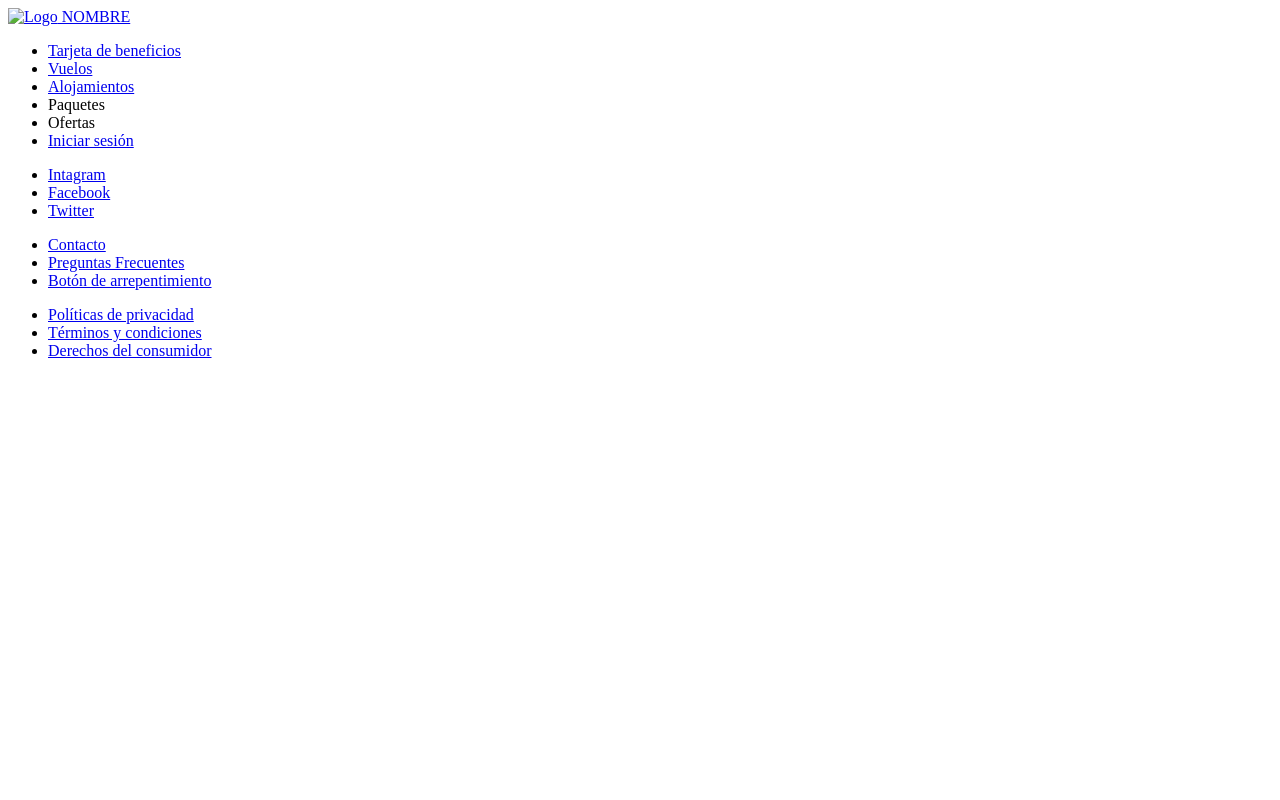
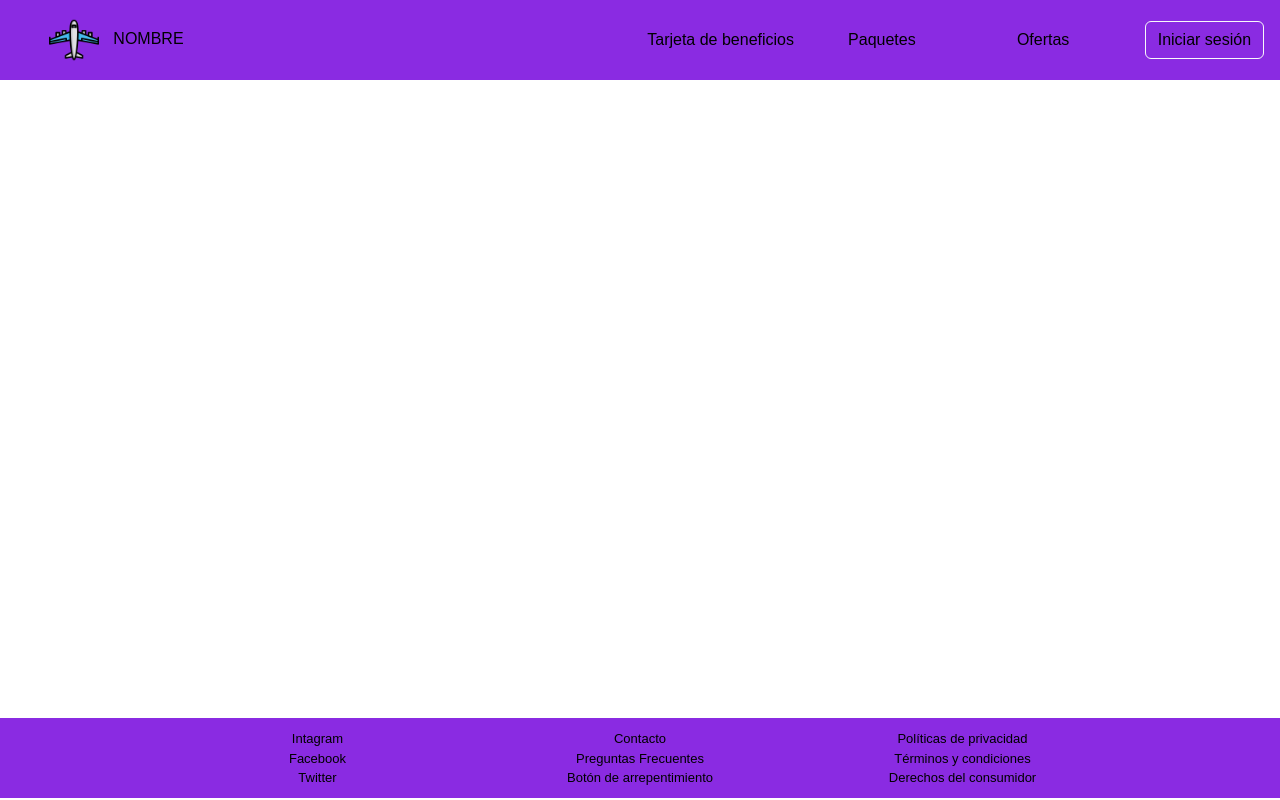
Before and after one commit to pilili101/america-tour, a plain HTML site: page index.html in a window 1280 px wide. Drawn offline with nearby package versions, Linux system fonts and the light colour scheme.

Commit message:
css header y footer

```diff
--- a/index.html
+++ b/index.html
@@ -4,59 +4,62 @@
 <head>
     <meta charset="UTF-8">
     <meta name="viewport" content="width=device-width, initial-scale=1.0">
+    <link href="https://cdn.jsdelivr.net/npm/bootstrap@5.3.3/dist/css/bootstrap.min.css" rel="stylesheet"
+        integrity="sha384-QWTKZyjpPEjISv5WaRU9OFeRpok6YctnYmDr5pNlyT2bRjXh0JMhjY6hW+ALEwIH" crossorigin="anonymous">
     <link rel="stylesheet" href="/style.css">
     <title>Document</title>
 </head>
 
 <body>
 
-    <div class="container">
+    <div class="wrapper">
         <header class="header">
-            <div class="box-logo">
-                <a class="logo" href="#">
-                    <img src="" alt="Logo" width="" height="" class="">
+
+            <ul>
+                <li class="box-logo">
+                    <a class="logo" href="./index.html">
+                        <img src="./klipartz.com.png" alt="Logo" width="50px" height="50px" class="img-logo">
                         NOMBRE
                     </a>
-            </div>
-            <nav class="nav">
-                <ul>
+                </li>
                 <li><a href="#">Tarjeta de beneficios</a></li>
-                    <li><a href="#">Vuelos</a></li>
-                    <li><a href="#">Alojamientos</a></li>
-                    <li><a href="#"></a>Paquetes</li>
-                    <li><a href="#"></a>Ofertas</li>
+                <li><a href="#">Paquetes</a></li>
+                <li><a href="#">Ofertas</a></li>
                 <!-- boton iniciar sesion -->
-                    <li class="btn-sesion"><a href="#">Iniciar sesión</a></li>
+                <li><a href="#" class="btn-sesion btn btn-outline-light">Iniciar sesión</a></li>
             </ul>
-            </nav>
         </header>
 
+        <main>
+            <section class="">
 
+            </section>
+            <section class="">
 
-        <footer>
-            <div>
-                <section>
+            </section>
+        </main>
+
+        <footer class="footer">
             <ul>
-                        <li><a href="#">Intagram</a></li>
-                        <li><a href="#">Facebook</a></li>
-                        <li><a href="#">Twitter</a></li>
+                <li>
+                    <a href="#">Intagram</a><br>
+                    <a href="#">Facebook</a><br>
+                    <a href="#">Twitter</a>
+                </li>
+
+                <li>
+                    <a href="#">Contacto</a><br>
+                    <a href="#">Preguntas Frecuentes</a><br>
+                    <a href="#">Botón de arrepentimiento</a>
+                </li>
+
+                <li>
+                    <a href="#">Políticas de privacidad</a><br>
+                    <a href="#">Términos y condiciones</a><br>
+                    <a href="#">Derechos del consumidor</a>
+                </li>
             </ul>
-                </section>
-                <section>
-                    <ul>
-                        <li><a href="#">Contacto</a></li>
-                        <li><a href="#">Preguntas Frecuentes</a></li>
-                        <li><a href="#">Botón de arrepentimiento</a></li>
-                    </ul>
-                </section>
-                <section>
-                    <ul>
-                        <li><a href="#">Políticas de privacidad</a></li>
-                        <li><a href="#">Términos y condiciones</a></li>
-                        <li><a href="#">Derechos del consumidor</a></li>
-                    </ul>
-                </section>
-            </div>
+
         </footer>
     </div>
 
--- a/style.css
+++ b/style.css
@@ -0,0 +1,90 @@
+body,
+html {
+    margin: 0;
+    padding: 0;
+    font-family: Arial, Helvetica, sans-serif;
+}
+
+.wrapper {
+    width: 100%;
+    padding: 0;
+    margin: 0;
+    display: grid;
+    grid-template-columns: repeat(8, 1fr);
+    grid-template-rows: 10vh 77.3vh 10vh;
+    gap: 10px;
+}
+
+/* HEADER Y FOOTER */
+
+header,
+footer,
+header ul,
+footer ul{
+    grid-column-start: 1;
+    grid-column-end: -1;
+    display: grid;
+    grid-template-columns: repeat(8, 1fr);
+    gap: 10px;
+    margin: 0;
+    padding: 0;
+    background-color: blueviolet;
+    align-items: center;
+}
+
+
+
+.header ul li a,
+.header div a,
+.footer ul li a{
+    text-decoration: none;
+    color: black;
+    text-align: center;
+}
+
+.header ul li,
+.footer ul li{
+    list-style: none;
+    margin: 0;
+    padding: 0;
+    justify-content: center;
+    align-items: center;
+    text-align: center;
+}
+
+/* HEADER */
+
+.header ul li{
+    display: flex;
+}
+
+.header ul li:nth-child(2){
+    grid-column: 5;
+}
+
+.box-logo{
+    grid-column: span 2;
+}
+
+.img-logo{
+    margin-right: 10px;
+}
+
+.logo{
+    margin-right: 80px;
+}
+
+/* FOOTER */
+
+.footer ul li:first-child{
+    grid-column: 2/span 2;
+}
+
+.footer ul li{
+    grid-column: span 2;
+}
+
+.footer ul li{
+    flex-direction: column;
+    font-size: small;
+}
```
Also changed, not shown: klipartz.com.png (added). Lines whose indentation alone changed are shown as unchanged.
